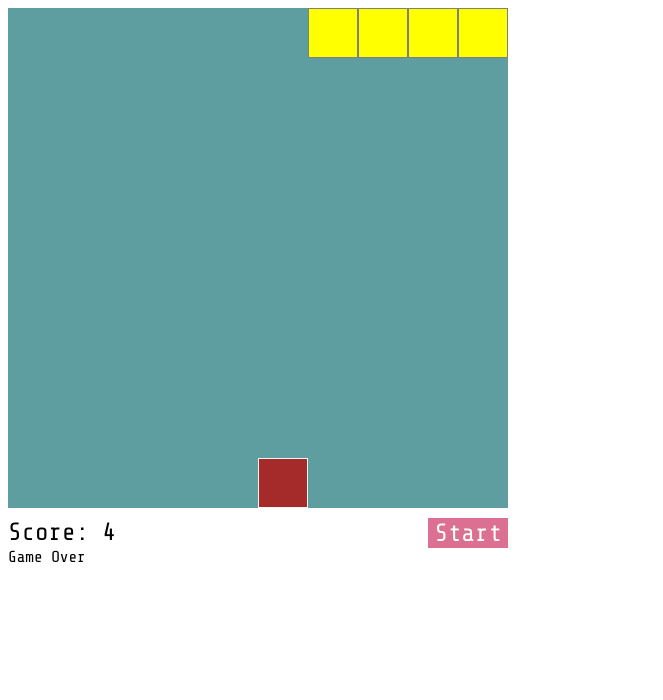
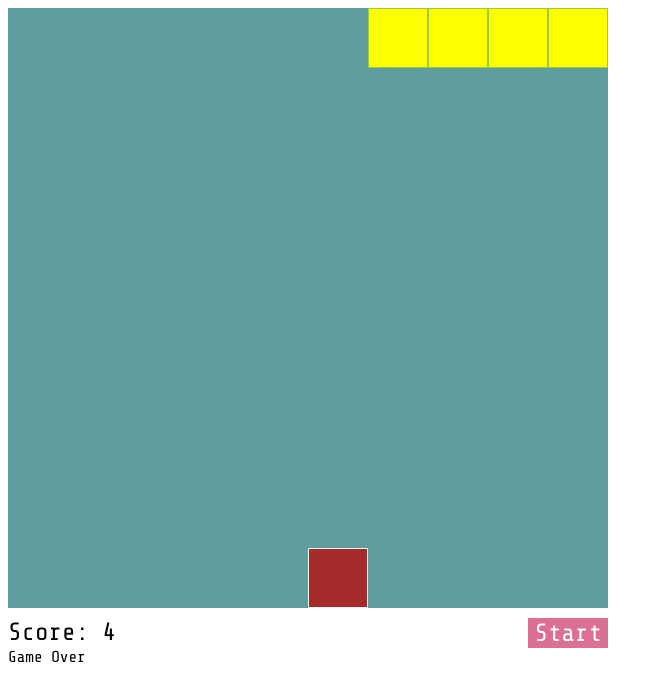
Before and after one commit to dayamuwu/dayamuwu.github.io, a plain HTML site: page index.html in a window 1280 px wide. Both pictures are taken after a click on the button "Start". Shown: the whole page, without its empty margins (0-663 px from the left). Drawn offline with nearby package versions, Linux system fonts and the light colour scheme.

Commit message:
Update style.css

```diff
--- a/style.css
+++ b/style.css
@@ -3,7 +3,7 @@
 }
 
 #board, .boardInfo {
-    max-width: 500px;
+    max-width: 600px;
 }
 
 #board {
@@ -45,7 +45,7 @@
 
 .snakeSquare {
     background-color: yellow;
-    border: 1px solid gray;
+    border: 1px solid yellowgreen;
 }
 
 .foodSquare{
```
